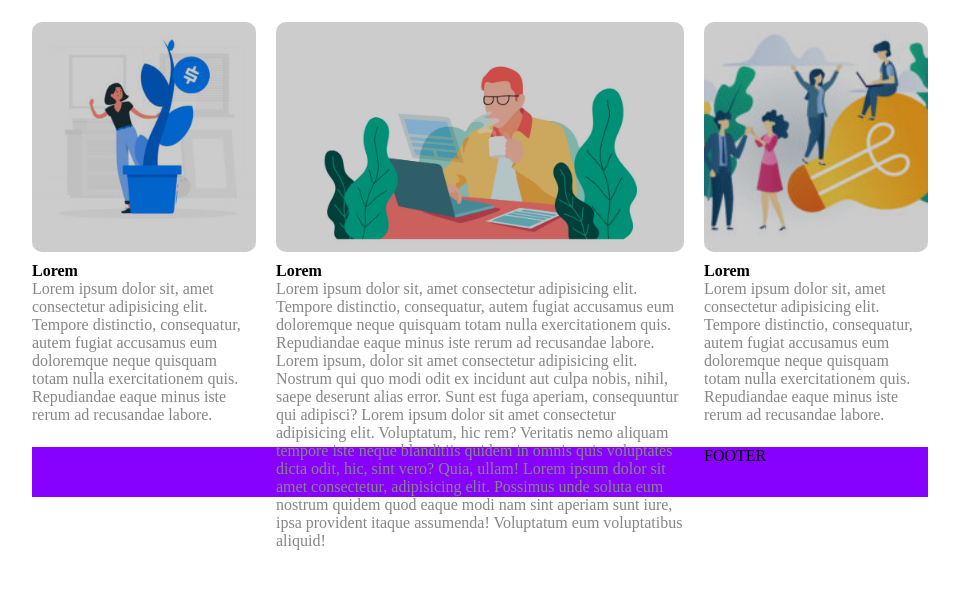
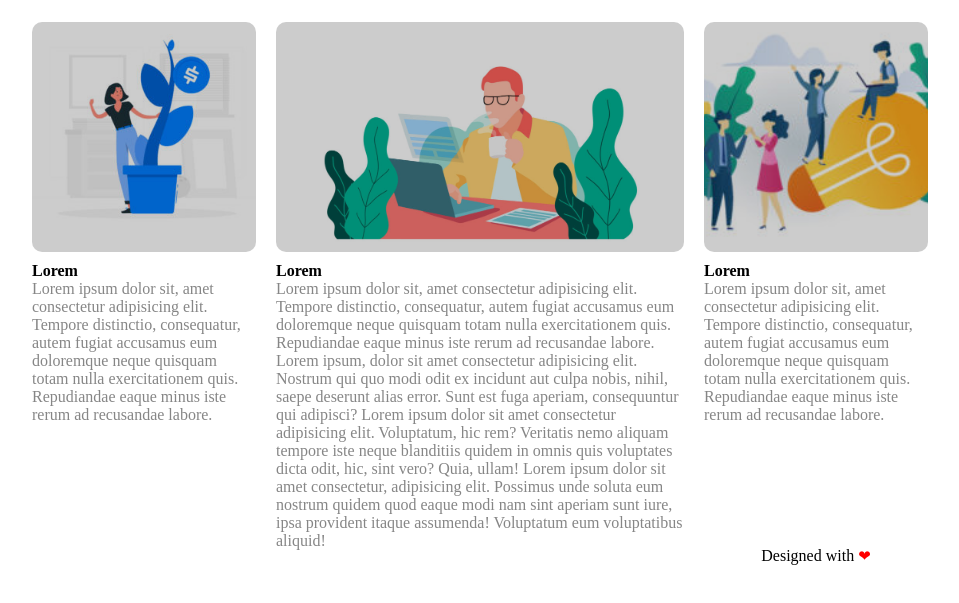
Before and after one commit to DarioDa86/htmlcss-wp, a plain HTML site: page index.html in a window 1280 px wide. Shown: the part 672-1275 px from the top of the page, without its empty margins (160-1119 px from the left). Before the commit the page ends 1222 px from the top, so only its background shows below. Drawn offline with Linux system fonts and the light colour scheme.

Commit message:
inserito footer

```diff
--- a/css/style.css
+++ b/css/style.css
@@ -86,7 +86,7 @@ a {
 
 /* inizio secondo container */
 .second-container{
-    height: 500px;
+    height: 600px;
     margin-bottom: 5px;
 }
 
@@ -150,6 +150,12 @@ a {
 
 .footer {
     height: 50px;
-    background-color: #8801fe;
+    text-align: center;
     margin-bottom: 20px;
+
 }
+
+.heart {
+    font-size: 15px;
+    color: red;
+}
--- a/index.html
+++ b/index.html
@@ -78,7 +78,7 @@
             <!-- /Fine main -->
             <!-- footer -->
             <footer>
-                <div class="footer">FOOTER</div>
+                <div class="footer">Designed with <span class="heart">&#10084;</span> </div>
             </footer>
             <!-- /footer -->
         </div>
```
